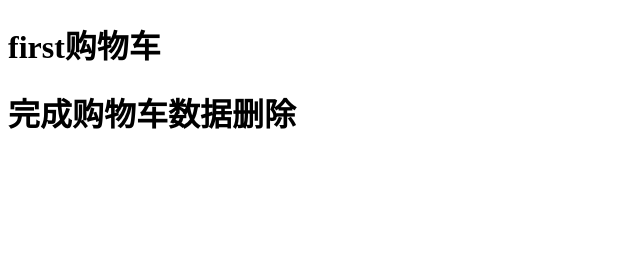
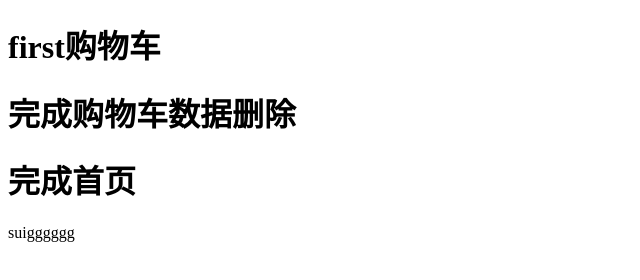
Before and after one commit to clearlove4399/webtest, a plain HTML site: page index.html in a window 1280 px wide. Shown: the whole page, without its empty margins (0-640 px from the left). Drawn offline with Linux system fonts and the light colour scheme.

Commit message:
随便gggg

```diff
--- a/index.html
+++ b/index.html
@@ -9,5 +9,7 @@
 <body>
     <h1>first购物车</h1>
     <h1>完成购物车数据删除</h1>
+    <h1>完成首页</h1>
+    <span>suigggggg</span>
 </body>
 </html>
```
